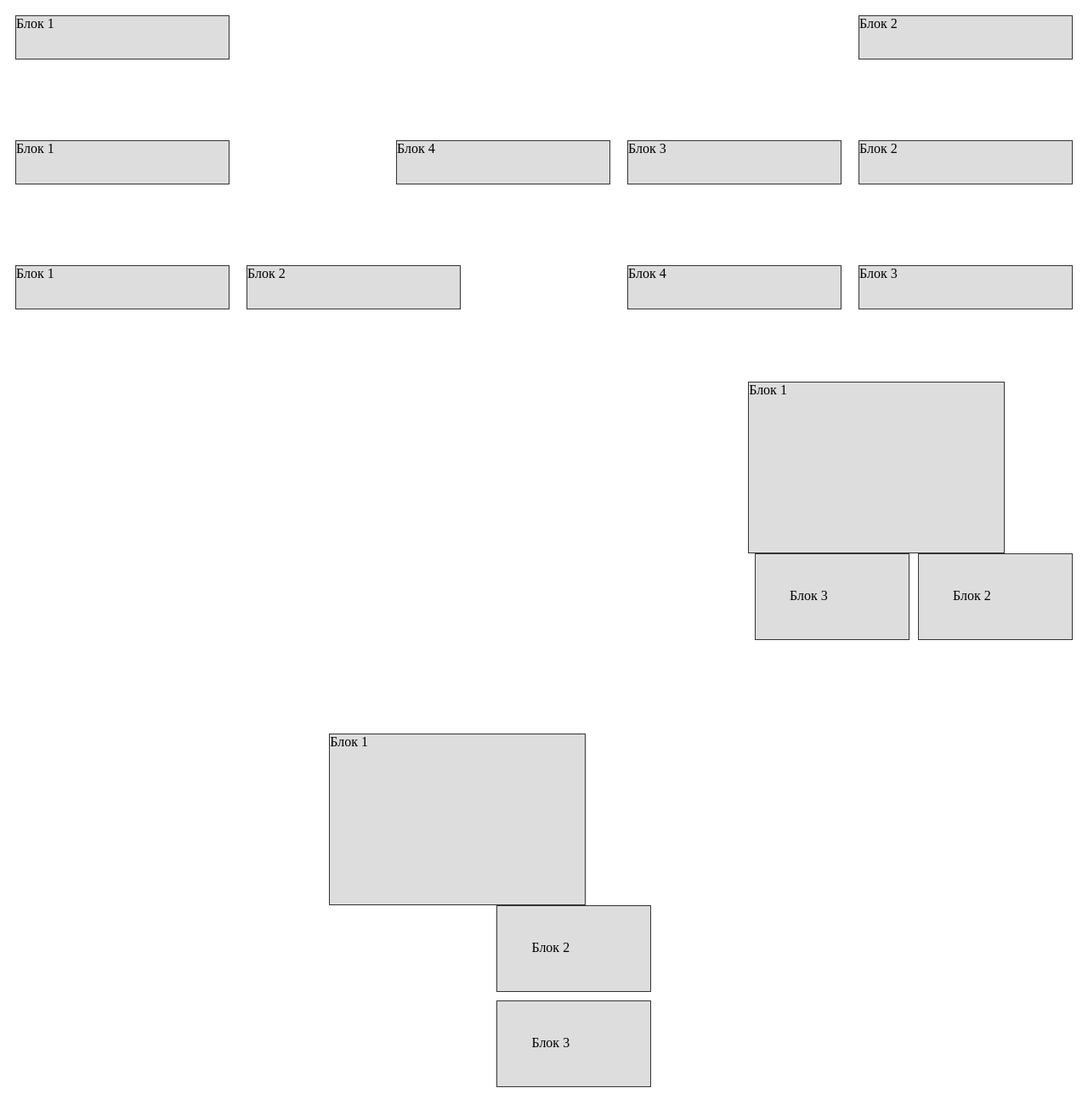
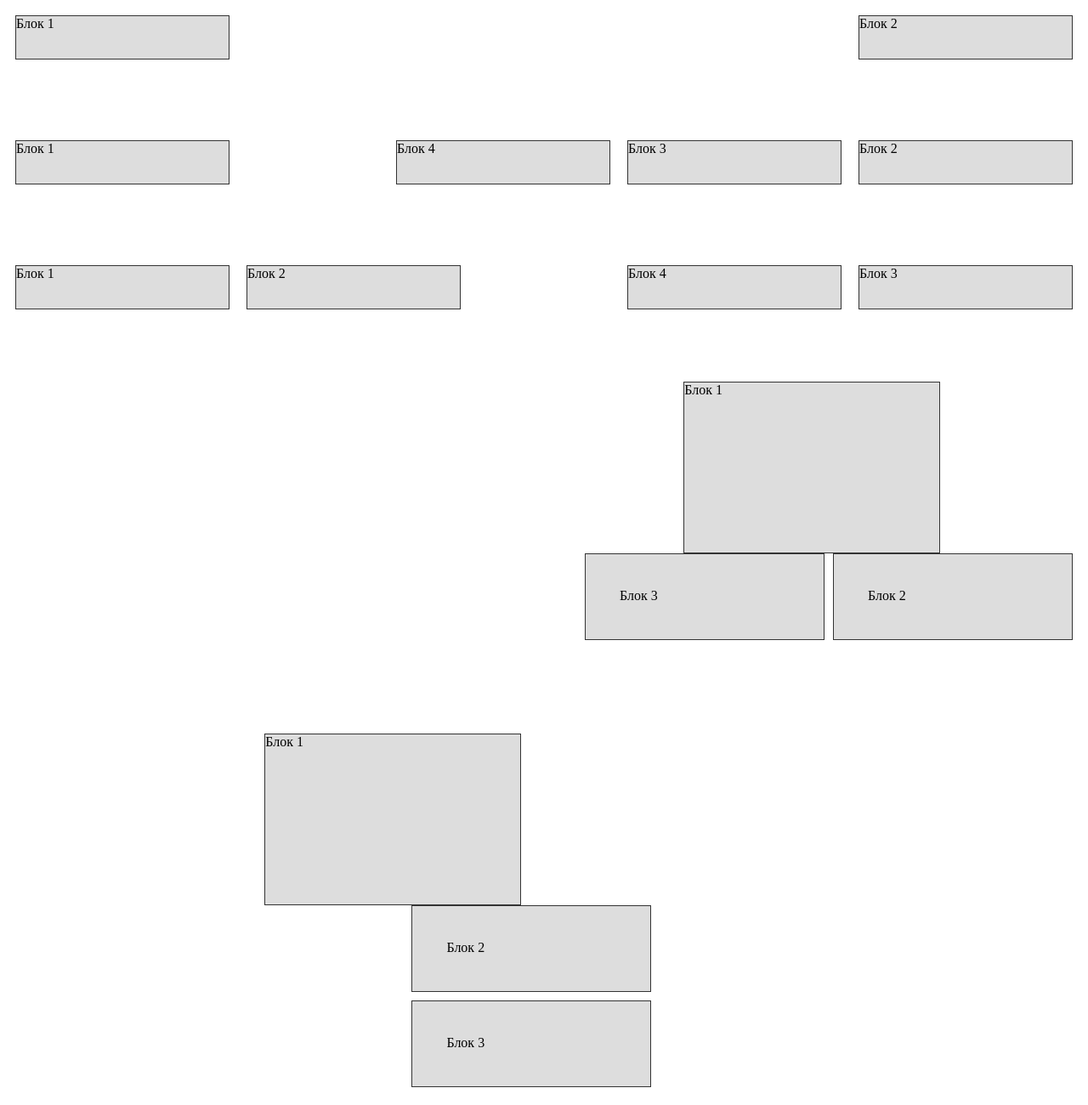
Before and after one commit to BOHDAN21-31/Home-work-8, a plain HTML site: page index.html in a window 1280 px wide. Shown: the whole page at 85% size. Drawn offline with Linux system fonts and the light colour scheme.

Commit message:
corecting blocks

```diff
--- a/style.css
+++ b/style.css
@@ -29,7 +29,7 @@
 }
 .black {
     float: right;
-    width: 100px;
+    width: 200px;
     height: 20px;
     padding: 40px;
     margin-bottom: 10px;
@@ -39,7 +39,7 @@
 }
 .black1 {
     float: left;
-    margin-left: 69%;
+    margin-left: 63%;
     width: 300px;
     height: 200px;
     background-color: #ddd;
@@ -55,7 +55,7 @@
 .black_0 {
     float: right;
     margin-right: 40%;
-    width: 100px;
+    width: 200px;
     height: 20px;
     padding: 40px;
     margin-bottom: 10px;
@@ -64,7 +64,7 @@
 }
 .black_1 {
     float: left;
-    margin-left: 30%;
+    margin-left: 24%;
     width: 300px;
     height: 200px;
     background-color: #ddd;
```
